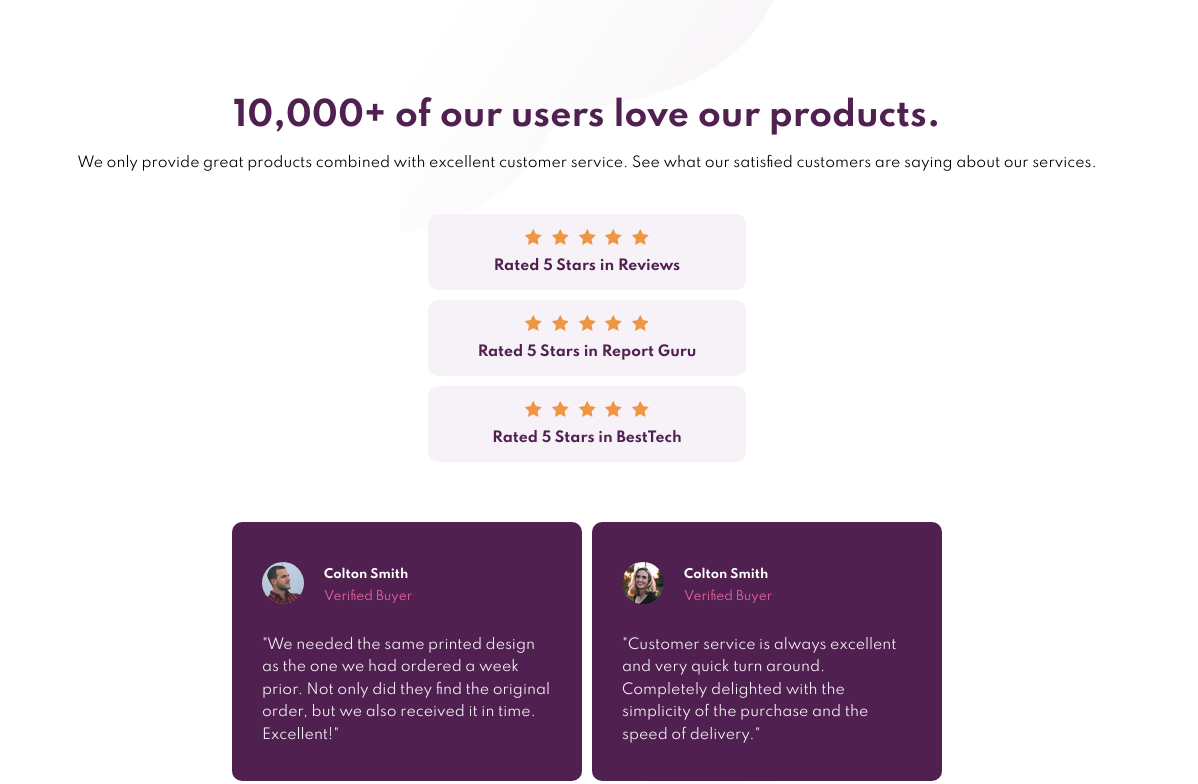
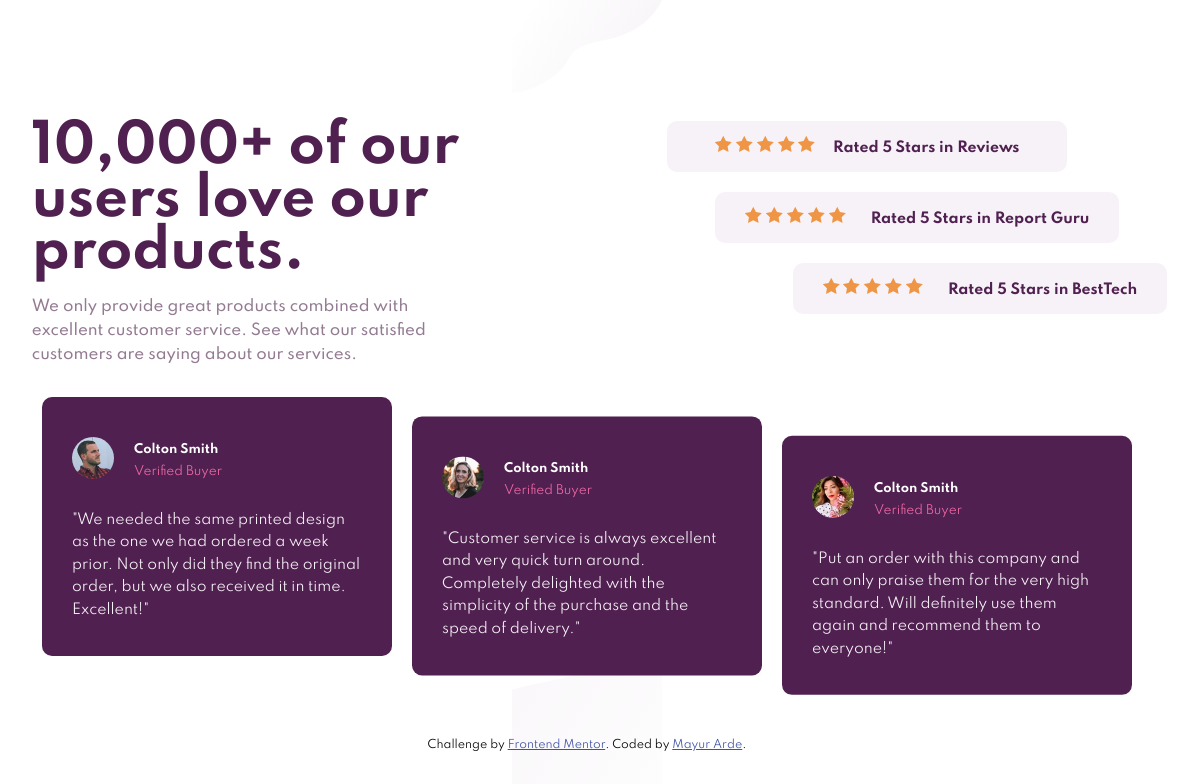
Before and after one commit to Mayur-Arde/social-proof-section-master, a plain HTML site: page index.html in a window 1536 px wide. Shown: the top 784 px of the page, without its empty margins (181-1379 px from the left). Drawn offline with Linux system fonts and the light colour scheme.

Commit message:
css done desktop

```diff
--- a/index.html
+++ b/index.html
@@ -24,7 +24,7 @@
           See what our satisfied customers are saying about our services.</p>
       </div>
       <div class="rating">
-        <div class="rating-box">
+        <div class="rating-box rating-box-top">
           <div class="rating-star">
             <img src="./images/icon-star.svg" alt="star">
             <img src="./images/icon-star.svg" alt="star">
@@ -34,7 +34,7 @@
           </div>
           <p>Rated 5 Stars in Reviews</p>
         </div>
-        <div class="rating-box">
+        <div class="rating-box rating-box-mid">
           <div class="rating-star">
             <img src="./images/icon-star.svg" alt="star">
             <img src="./images/icon-star.svg" alt="star">
@@ -44,7 +44,7 @@
           </div>
           <p>Rated 5 Stars in Report Guru</p>
         </div>
-        <div class="rating-box">
+        <div class="rating-box rating-box-mid">
           <div class="rating-star">
             <img src="./images/icon-star.svg" alt="star">
             <img src="./images/icon-star.svg" alt="star">
@@ -72,8 +72,8 @@
               Excellent!"</p>
           </div>
         </div>
-        <div class="testimoinals-box">
-          <div class="testimoinals-blog">
+        <div class="testimoinals-box testimoinals-box-laptop">
+          <div class="testimoinals-blog ">
             <img src="./images/image-irene.jpg" alt="profile-img" class="profile-img">
             <div class="testimoinals-blog-right">
               <p class="name">Colton Smith </p>
@@ -107,7 +107,7 @@
       Challenge by
       <a href="https://www.frontendmentor.io?ref=challenge" target="_blank"
         >Frontend Mentor</a
-      >. Coded by <a href="#">Your Name Here</a>.
+      >. Coded by <a href="https://www.linkedin.com/in/mayur-arde/">Mayur Arde</a>.
     </div>
 </body>
 
--- a/styles/style.css
+++ b/styles/style.css
@@ -52,27 +52,25 @@ body {
 
 .sub-heading {
   font-size: 0.933rem;
-  line-height: 1.5;
+  line-height: 1.6;
   margin-bottom: 2rem;
   padding: 0 0.533rem;
+  color: var(--darkGrayishMagenta);
+  font-weight: 500;
 }
 
 /* rating */
 .rating {
   margin-bottom: 3.333rem;
-  max-width: 750px;
+  max-width: 700px;
 }
 
 .rating-box {
-  display: flex;
-  flex-direction: column;
-  justify-content: center;
-  align-items: center;
   background-color: var(--lightGrayishMagenta);
   margin: 10px 0;
   padding: 15px 50px;
   border-radius: 10px;
-  /* max-width: 550px; */
+  max-width: 450px;
 }
 
 .rating-star {
@@ -92,15 +90,9 @@ body {
 /* Testimoinals cards */
 
 .testimoinals {
-  /* display: flex;
-  flex-direction: column;
-  justify-content: center;
-  align-items: center;
-  gap: 1rem; */
-  /* flex-wrap: wrap; */
   max-width: 375px;
   display: grid;
-  grid-template-columns: 1fr ;
+  grid-template-columns: 1fr;
   grid-template-rows: 1fr 1fr 1fr;
   grid-gap: 10px;
 }
@@ -128,7 +120,7 @@ body {
   margin-left: 10px;
 }
 
-.testimoinals-blog p{
+.testimoinals-blog p {
   margin-left: 10px;
   font-size: 12px;
 }
@@ -152,21 +144,134 @@ body {
 /* all media querys */
 
 /* tablet view */
-@media all and (min-width:768px){
-  .bottom-container{
+@media all and (min-width: 768px) {
+  .bottom-container {
     display: flex;
     justify-content: center;
-    align-items: center;
+    align-items:flex-start;
   }
 
-  .testimoinals{
+  .testimoinals {
     max-width: 750px;
     grid-template-columns: repeat(2, 1fr);
-    grid-template-rows: repeat(2 ,1fr) ;
+    grid-template-rows: repeat(2, 1fr);
   }
 
-  .testimoinals-box-tablet{
-    transform: translate(50%,0);
+  .testimoinals-box-tablet {
+    transform: translate(50%, 0);
+  }
+}
+
+/* laptop view */
+@media all and (min-width: 1400px) {
+  body {
+    background-repeat: no-repeat;
+    background-position: top center, bottom center;
+    background-size: 150px, 150px;
+    padding: 3rem;
+    height: 100vh;
+  }
+
+  .container{
+    padding: 1.5rem;
+  }
+
+  .top-container {
+    text-align: left;
+    flex-direction: row;
+    justify-content: space-around;
+  /* width: 1400px; */
+    /* align-items: center; */
+    /* gap: 40px; */
+  }
+
+  .header {
+    max-width: 460px;
+    padding-left: 25px;
+  }
+
+  .top-container h1 {
+    font-size: 3.5rem;
+    margin: 2.333rem 0 1rem;
+  }
+
+  .sub-heading {
+    font-size: 1rem;
+    padding: 0;
+  }
+
+  .rating {
+    width: 500px;
+    display: grid;
+    /* padding-right: 55px; */
+  }
+
+  .rating-box {
+    display: flex;
+    flex-direction: row;
+    justify-content: space-evenly;
+    align-items: flex-end;
+    background-color: var(--lightGrayishMagenta);
+    margin: 10px 0;
+    /* padding: 20px;s */
+    border-radius: 10px;
+    /* max-width: 550px; */
+  }
+
+  .rating-star {
+    margin-bottom: 0;
+  }
+
+  .rating-star img {
+    padding: 0;
+  }
+
+  .rating-box-top {
+    padding: 15px 30px;
+    max-width: 400px;
+  }
+  .rating-box:nth-child(2) {
+    justify-self: center;
+    padding: 15px 30px;
+  }
+
+  .rating-box:nth-child(2) > p {
+    padding-left: 25px;
+  }
+
+  .rating-box:nth-child(3) {
+    justify-self: end;
+    padding: 15px 30px;
+  }
+
+  .rating-box:nth-child(3) > p {
+    padding-left: 25px;
+  }
+
+  .bottom-container {
+    height: 300px;
+  }
+  .testimoinals {
+    max-width: 1250px;
+    grid-template-columns: repeat(3, 1fr);
+    grid-template-rows: 1fr;
+    grid-gap: 20px;
+  }
+  .testimoinals-box {
+    background-color: var(--veryDarkMagenta);
+    color: var(--white);
+    padding: 40px 30px 5px;
+    border-radius: 10px;
+    width: 350px;
+  }
+
+  .testimoinals-box-laptop{
+    transform: translateY(7.5%);
+  }
+
+  .testimoinals-box-tablet {
+    transform: translate(0, 15%);
+    /* padding-top: 10px; */
   }
 }
 
```
